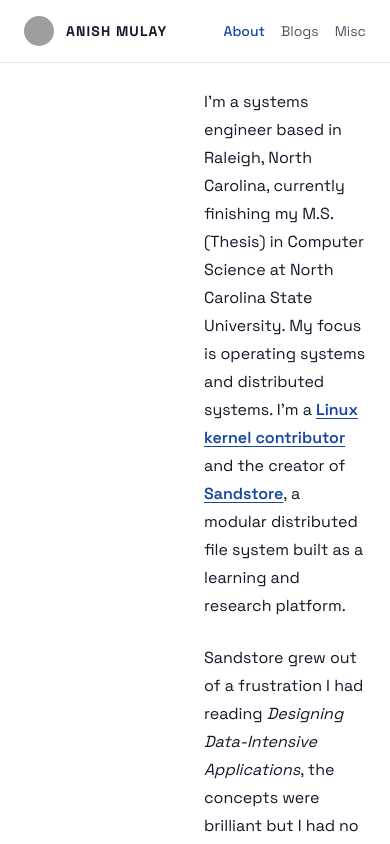
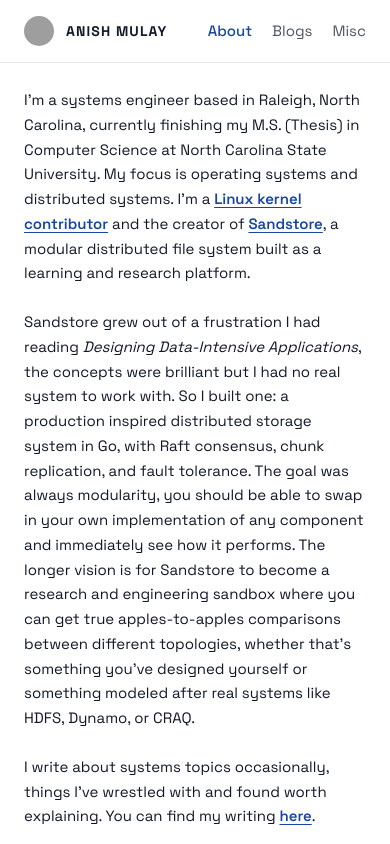
Before and after one commit to AnishMulay/portfolio, a Next.js app: page / in a window 390 px wide. Shown: the top 844 px of the page. Built offline with nearby package versions, Linux system fonts and the light colour scheme; grey boxes are pictures that could not be loaded.

Commit message:
fix: adjust mobile styles for blog titles and sidebar navigation

```diff
--- a/src/app/globals.css
+++ b/src/app/globals.css
@@ -125,3 +125,43 @@ ul {
 li {
   margin-bottom: 8px;
 }
+
+@media (max-width: 768px) {
+  /* Scale down body text slightly */
+  body {
+    font-size: 15px;
+    padding-left: 0 !important;
+  }
+
+  /* Blog list titles should not wrap awkwardly */
+  .blog-row-title {
+    font-size: 0.9375rem;
+    line-height: 1.5;
+  }
+
+  /* Blog page heading */
+  h1.page-title {
+    font-size: 1.5rem;
+  }
+
+  /* Origami and blog post titles */
+  h1 {
+    font-size: 1.375rem;
+  }
+
+  /* Tighten paragraph line length on mobile */
+  p {
+    line-height: 1.65;
+  }
+
+  /* Blog list rows — allow date to wrap below title on very small screens */
+  .blog-list-row {
+    flex-wrap: wrap;
+    gap: 4px;
+  }
+
+  .blog-list-date {
+    width: 100%;
+    text-align: left;
+  }
+}
--- a/src/components/Sidebar.tsx
+++ b/src/components/Sidebar.tsx
@@ -58,14 +58,14 @@ export function Sidebar() {
                     </span>
                 </div>
 
-                <nav className="flex items-center gap-4">
+                <nav className="flex items-center gap-[20px]">
                     {NAV_ITEMS.map((item) => {
                         const active = isActive(item.href);
                         return (
                             <Link
                                 key={item.href}
                                 href={item.href}
-                                className={`text-[0.875rem] no-underline hover:no-underline ${active ? "text-accent font-medium" : "text-nav font-normal"
+                                className={`text-[0.9375rem] no-underline hover:no-underline ${active ? "text-accent font-medium" : "text-nav font-normal"
                                     } hover:text-accent transition-colors duration-150`}
                             >
                                 {item.label}
```
